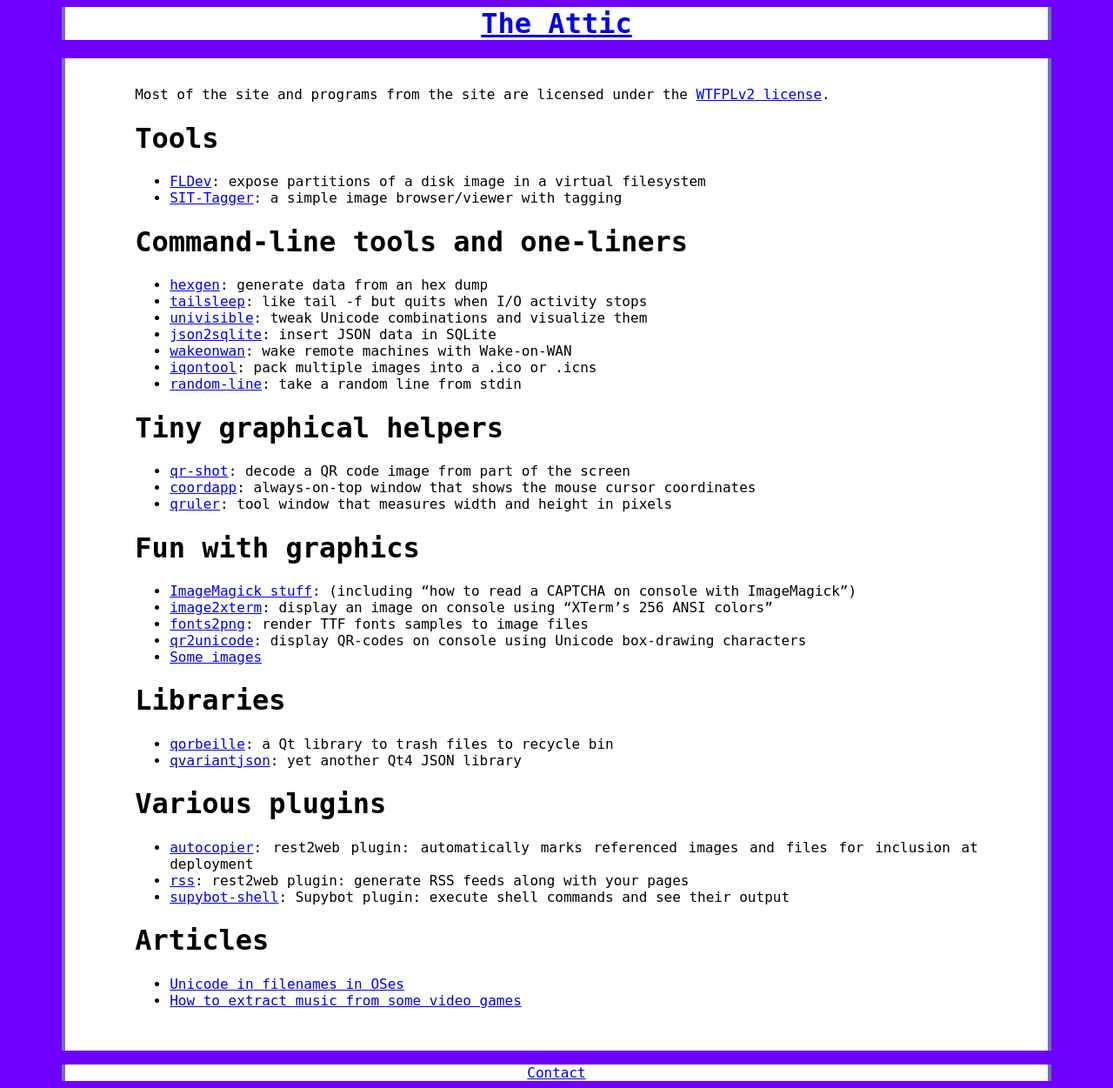
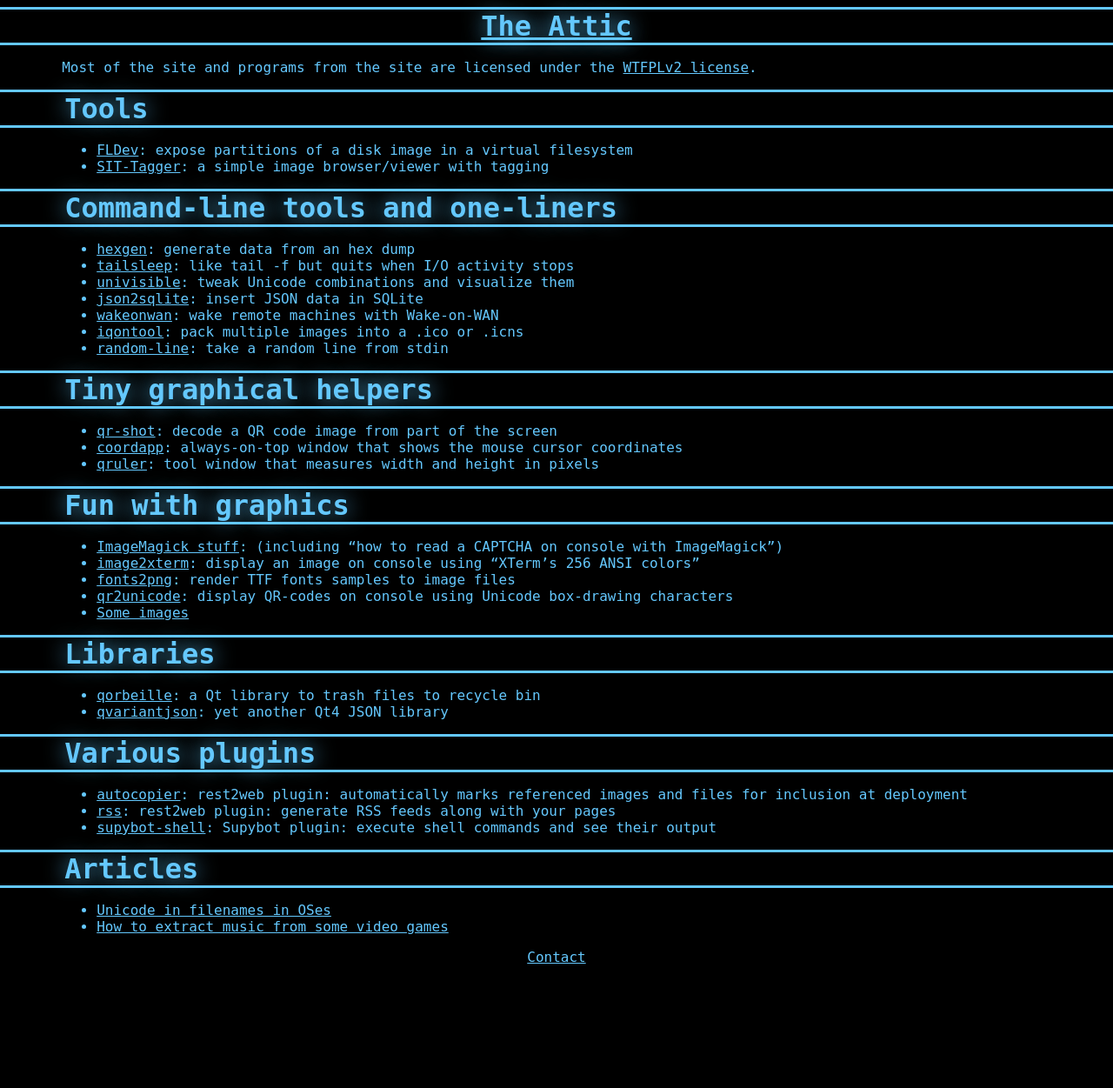
Before and after one commit to hydrargyrum/hydrargyrum.github.io, a Jekyll site: the page built from index.md, in a window 1280 px wide. Shown: the whole page at 87% size. Built offline with Jekyll 4.4.1, drawn with Linux system fonts in a browser that asks for light colours; Markdown is read by kramdown in place of the engine named in the settings; after the commit the page ends 1118 px from its top, so only the background shows below that.

Commit message:
Change color scheme to neon blue

```diff
--- a/_layouts/mine.html
+++ b/_layouts/mine.html
@@ -2,7 +2,6 @@
 <head>
 <meta charset="utf-8">
 <title>{{ page.title }}</title>
-<link rel="stylesheet" href="/css/syntax.css">
 <link rel="stylesheet" href="/css/oldie.css">
 </head>
 <body>
--- a/css/oldie.css
+++ b/css/oldie.css
@@ -1,18 +1,21 @@
 body {
 	font-family: DejaVu Sans Mono, Monaco, Inconsolata, Consolas, monospace, Courier New;
-	background-color: #6F00FF;
+	background-color: #000;
 }
 
+/* 64c8fe */
+/* a7e1f2 */
+/* 73C2FB */
+
 .content, .header, .footer {
-	background: white;
-	border: solid #7070bf;
+	color: #64c8fe;
+	background: #000;
 	border-width: 0em .3em;
 	margin-left: 5%;
 	margin-right: 5%;
 }
 
 .content {
-	padding: 1em 5em 2em 5em;
 	text-align: justify;
 }
 
@@ -25,3 +28,31 @@ body {
 	text-align: center;
 	margin-top: 1em;
 }
+
+
+a {
+	color: #64c8fe;
+}
+
+a:visited {
+	font-style: italic;
+}
+
+h1 {
+	border: solid #64c8fe;
+	border-width: .1em;
+	margin: auto -3em;
+	padding: 0em 3em;
+	text-shadow: 0em 0em .75em #64c8fe;
+}
+
+h2 {
+	text-shadow: 0em 0em 2em #64c8fe;
+}
+
+pre {
+	border: dashed;
+	border-width: 0 0 0 .1em;
+	padding-left: .5em;
+	margin-left: .5em;
+}
```
